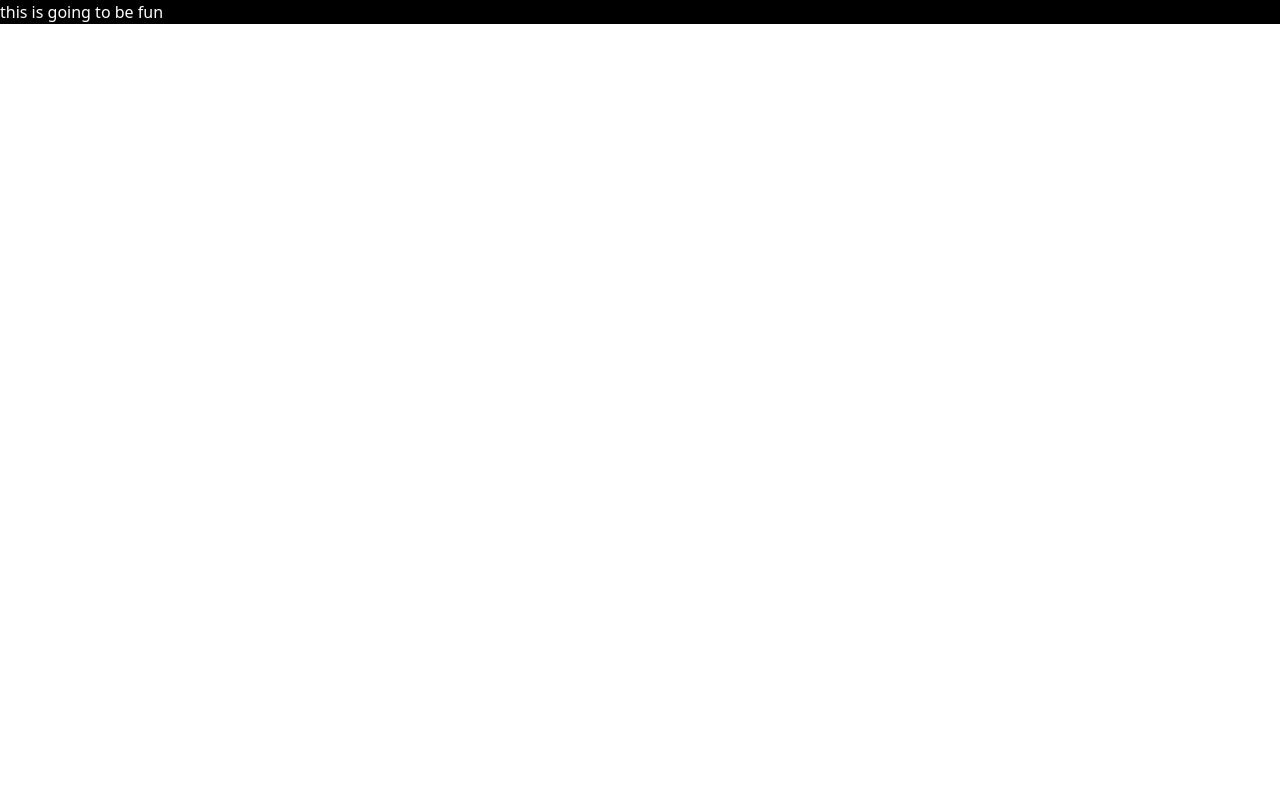
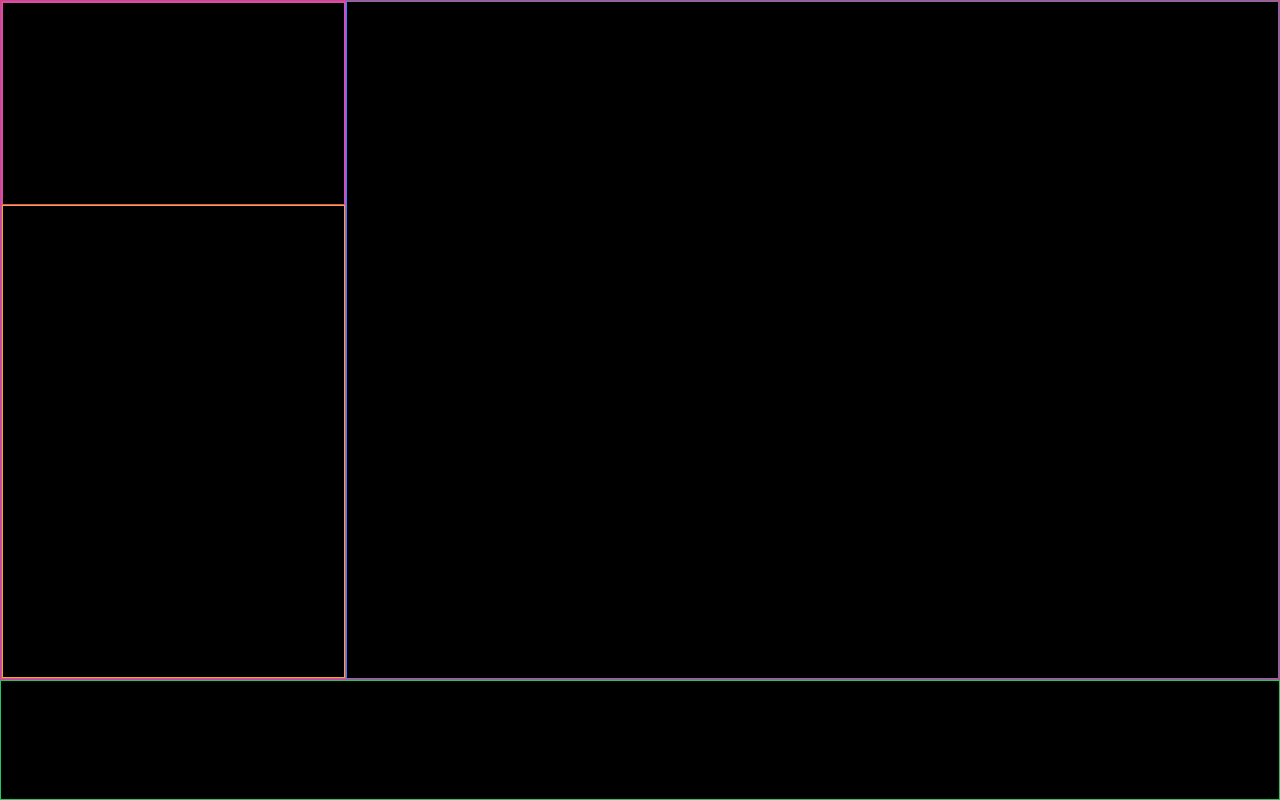
Before and after one commit to victor-nsengiyumva/spotify-webplayer-clone-UI, a React (Vite) app: page / in a window 1280 px wide. Built offline with nearby package versions, Linux system fonts and the light colour scheme.

Commit message:
mapped out the layout of the home page

```diff
--- a/src/features/home/components/home.jsx
+++ b/src/features/home/components/home.jsx
@@ -2,8 +2,25 @@
 
 export default function Home(){
     return(
-        <section className="bg-black text-white">
-            this is going to be fun
+        <section className="bg-black h-screen flex flex-col">
+
+            <div className="h-85% border border-red-500 flex flex-row">
+                <div className="flex-grow border border-purple-500 flex flex-col">
+                    <div className="border border-pink-500 flex-grow">
+
+                    </div>
+                    <div className="h-70% border border-yellow-500">
+
+                    </div>
+                </div>
+                <div className="w-73% border border-blue-500">
+
+                </div>
+
+            </div>
+            <div className="border border-green-500 flex-grow" >
+
+            </div>
         </section>
     )
 }
--- a/tailwind.config.js
+++ b/tailwind.config.js
@@ -11,6 +11,13 @@ export default {
       },
       fontFamily:{
         body:"Roboto, sans-serif"
+      },
+      height: {
+        "85%":"85%",
+        "70%":"70%"
+      },
+      width:{
+        "73%":"73%"
       }
     },
   },
```
